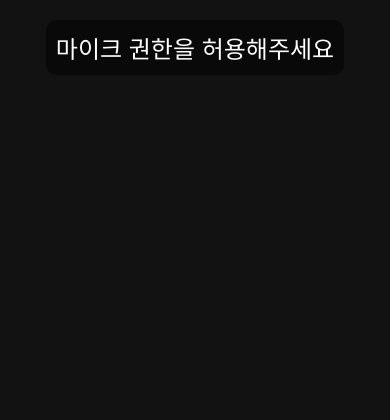
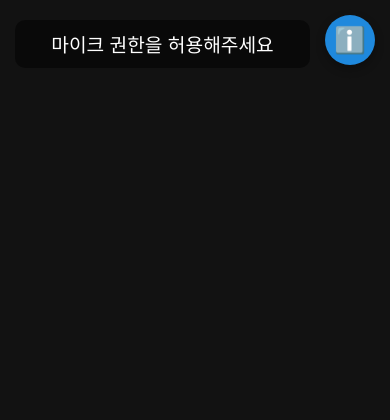
Before and after one commit to noeyos-p/mini1, a FastAPI app: page / in a window 390 px wide. Shown: the top 420 px of the page. Run offline with FastAPI, Linux system fonts and the light colour scheme.

Commit message:
@ index.html (#10)
- 시스템 안내 음성

@ test_pipeline.py
- 음성인식 하드코딩 구체화

```diff
--- a/templates/index.html
+++ b/templates/index.html
@@ -25,6 +25,7 @@
             touch-action: manipulation;
         }
 
+        /* 변경: 오른쪽 정보 버튼과 겹치지 않도록 왼쪽 정렬 및 너비 제한 */
         #status-text {
             color: white;
             font-family: sans-serif;
@@ -33,10 +34,63 @@
             pointer-events: none;
             position: absolute;
             top: 20px;
+            left: 20px;
+            right: 100px;
             z-index: 10;
             background: rgba(0, 0, 0, 0.5);
             padding: 10px;
             border-radius: 10px;
+            max-width: calc(100% - 140px);
+        }
+
+        /* 정보 버튼 스타일 */
+        .info-button {
+            position: absolute;
+            top: 20px;
+            right: 20px;
+            width: 60px;
+            height: 60px;
+            border: none;
+            border-radius: 50%;
+            background: rgba(33, 150, 243, 0.9);
+            color: white;
+            cursor: pointer;
+            font-size: 2rem;
+            display: flex;
+            align-items: center;
+            justify-content: center;
+            z-index: 100;
+            box-shadow: 0 4px 10px rgba(0, 0, 0, 0.3);
+            transition: all 0.3s ease;
+            -webkit-tap-highlight-color: transparent;
+            touch-action: manipulation;
+        }
+
+        .info-button:hover {
+            background: rgba(33, 150, 243, 1);
+            transform: scale(1.05);
+        }
+
+        .info-button:active {
+            transform: scale(0.95);
+        }
+
+        /* 모바일 반응형 */
+        @media screen and (max-width: 600px) {
+            .info-button {
+                width: 50px;
+                height: 50px;
+                font-size: 1.6rem;
+                top: 15px;
+                right: 15px;
+            }
+
+            #status-text {
+                font-size: 1.2rem;
+                left: 15px;
+                right: 80px;
+                max-width: calc(100% - 100px);
+            }
         }
 
         #video-container {
@@ -89,6 +143,12 @@
 
 <body onclick="handleScreenClick(event)">
     <div id="status-text">화면을 두 번 터치하면 시작합니다.</div>
+
+    <!-- 정보 버튼 (상단 오른쪽) -->
+    <button id="info-btn" onclick="handleClick(event, '정보 버튼입니다. 두 번 클릭하면 사용 가능한 모든 기능을 안내합니다.', showFeatureGuide)" class="info-button">
+        ℹ️
+    </button>
+
     <div id="video-container">
         <!-- 서버 카메라용 (노트북) -->
         <img id="video-feed" src="">
@@ -283,6 +343,30 @@
             utterance.lang = 'ko-KR';
             utterance.rate = 1.0;
             window.speechSynthesis.speak(utterance);
+        }
+
+        // 전체 기능 안내 함수
+        function showFeatureGuide(event) {
+            if (event) event.stopPropagation();
+
+            const guideText = `
+                시각장애인 보조 서비스 사용 가능한 기능을 안내합니다.
+
+                첫째, 화면을 두 번 터치하면 시스템을 시작하거나 정지할 수 있습니다.
+
+                둘째, 하단의 마이크 버튼을 두 번 터치하면 음성 명령을 녹음할 수 있습니다.
+                시작해, 정지해, 말해줘, 조용히해, 종료해 등의 명령어를 사용할 수 있습니다.
+
+                셋째, 음소거 버튼을 두 번 터치하면 현재 재생 중인 음성 안내를 중지합니다.
+
+                넷째, 말하기 버튼을 두 번 터치하면 현재 화면의 상태를 음성으로 안내합니다.
+
+                다섯째, 종료 버튼을 두 번 터치하면 시스템을 종료합니다.
+
+                모든 버튼은 한 번 터치하면 해당 버튼의 설명을, 두 번 터치하면 기능을 실행합니다.
+            `;
+
+            speakDescription(guideText);
         }
 
         // 모바일 여부 확인
```
Also changed, not shown: test_pipeline.py (+6 -14 lines).
